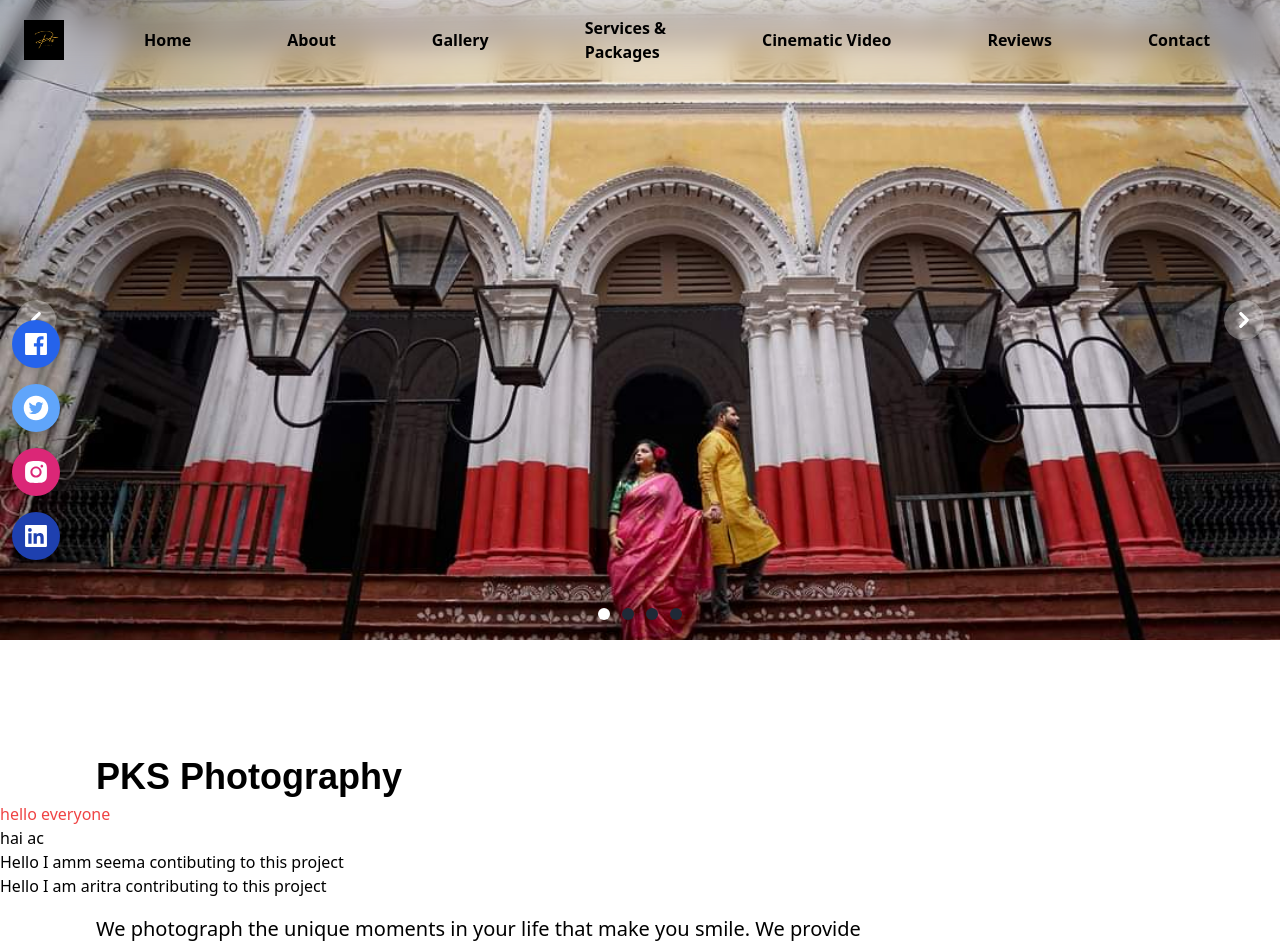
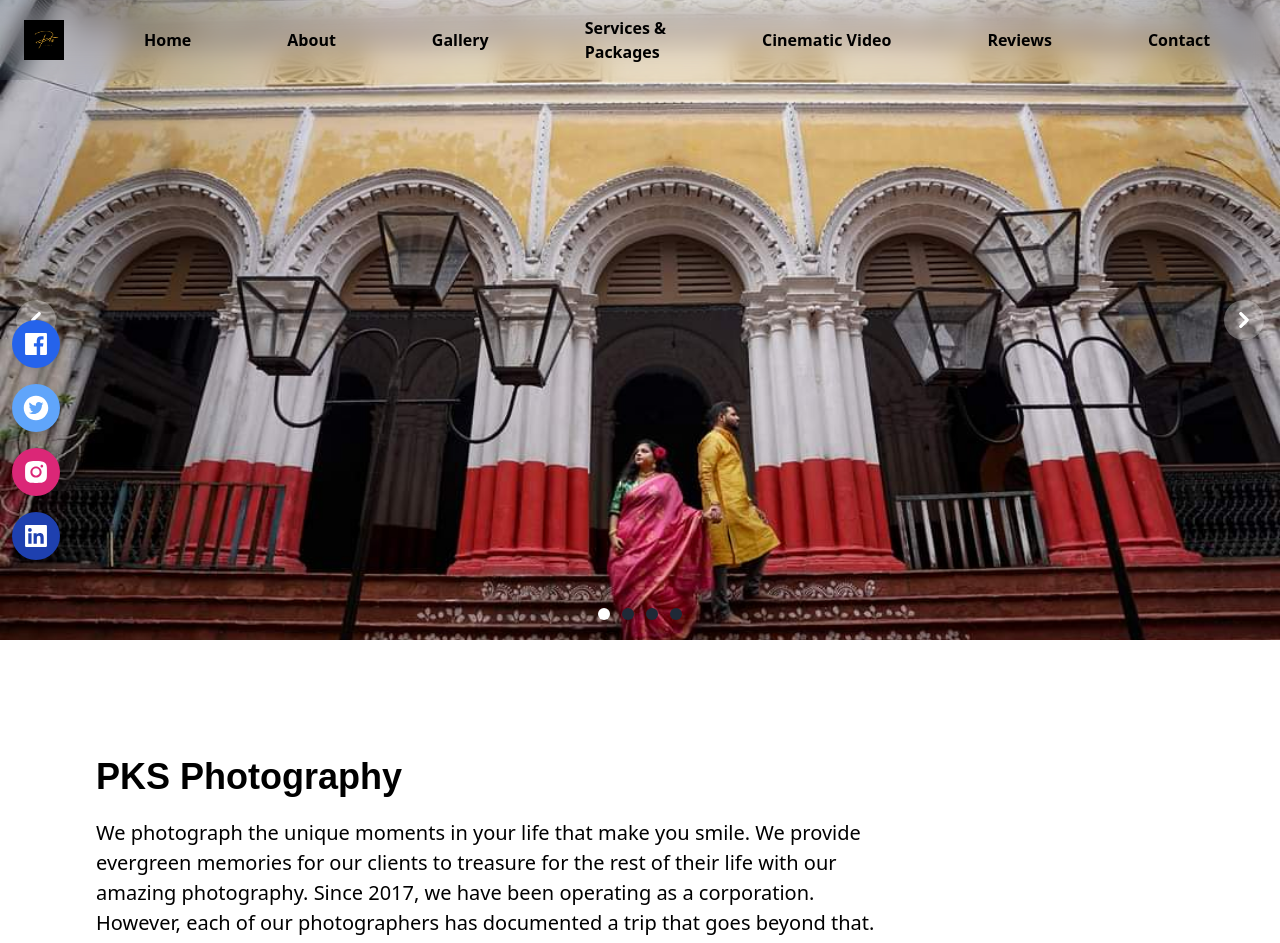
Before and after one commit to chakrari/PksFilmer, a React (Vite) app in the folder Pksfilmer/: page / in a window 1280 px wide. Shown: the top 943 px of the page. Built offline with nearby package versions, Linux system fonts and the light colour scheme.

Commit message:
removed the unnecessary contents

```diff
--- a/Pksfilmer/src/components/Hero_Section/Hero.jsx
+++ b/Pksfilmer/src/components/Hero_Section/Hero.jsx
@@ -2,12 +2,8 @@ import React from 'react';
 
 const Hero = () => {
   return (
-        <section className="hero">
+    <section className="hero">
       <h1 className=" text-4xl font-display font-bold leading-snug mt-28 px-24">PKS Photography</h1>
-      <p className="text-red-500">hello everyone</p>
-      <h1> hai ac</h1>
-      <h1>Hello I amm seema contibuting to this project</h1>
-      <h1>Hello I am aritra contributing to this project</h1>
       <p  className="text-xl mt-4 px-24 text-left pr-96 leading-normal mb-16">We photograph the unique moments in your life that make you smile. We provide evergreen memories for our clients to treasure for the rest of their life with our amazing photography. Since 2017, we have been operating as a corporation. However, each of our photographers has documented a trip that goes beyond that. Through our photographs, we want to convey happiness.</p>
     </section>
   );
```
